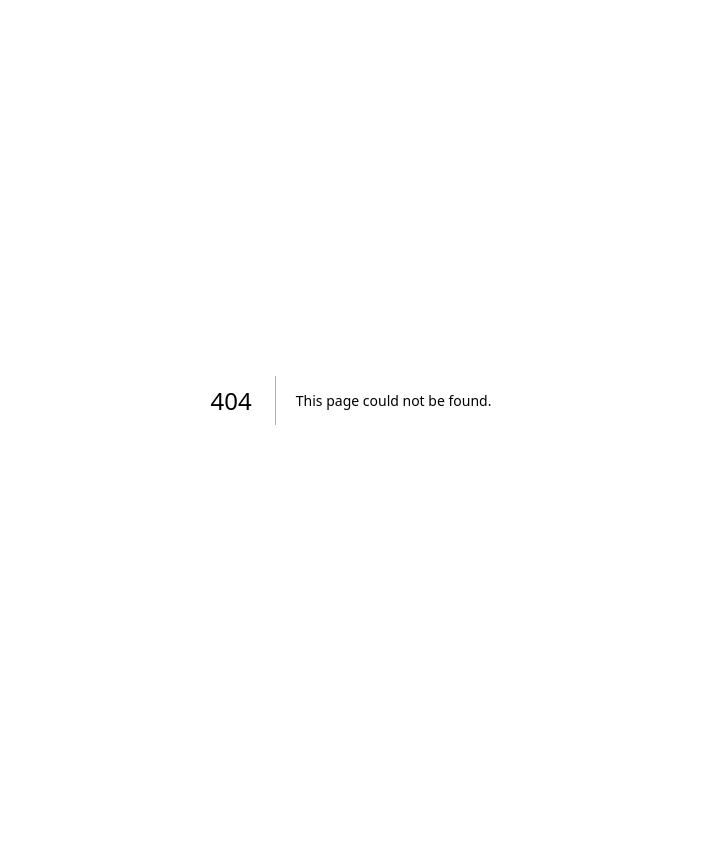
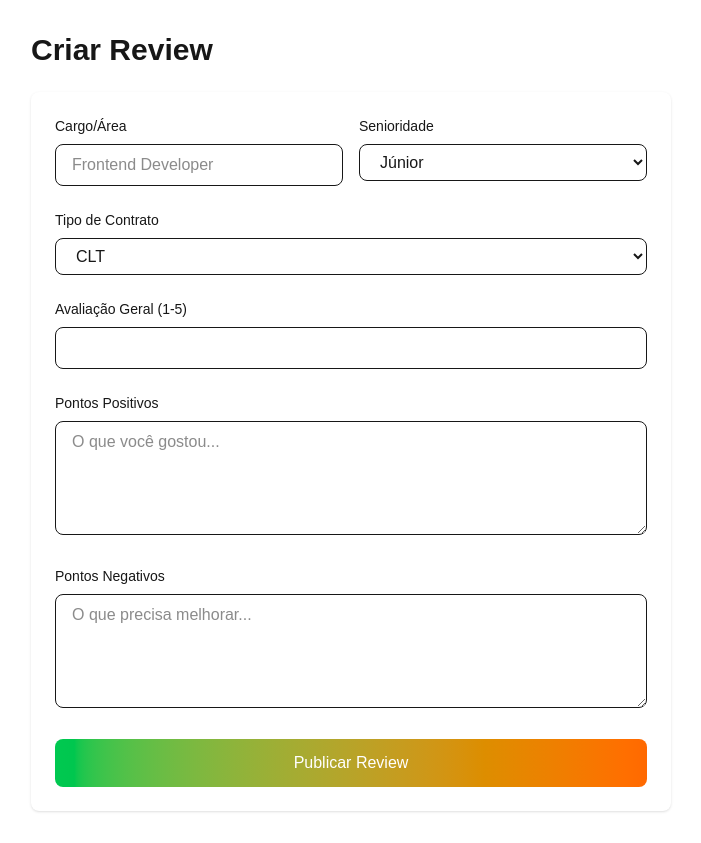
Before and after one commit to MrRafha/JobReviewers, a Next.js app: page /reviews/new in a window 1280 px wide. Before the commit this address had no page. Shown: the whole page, without its empty margins (289-990 px from the left). Before the commit the page ends 800 px from the top, so only its background shows below. Built offline with nearby package versions, Linux system fonts and the light colour scheme.

Commit message:
docs: adiciona guia de rotas e exemplos de páginas

```diff
--- /dev/null
+++ b/app/(auth)/login/page.tsx
@@ -0,0 +1,77 @@
+'use client';
+
+import { useState } from 'react';
+
+export default function LoginPage() {
+  const [email, setEmail] = useState('');
+  const [password, setPassword] = useState('');
+
+  const handleSubmit = (e: React.FormEvent) => {
+    e.preventDefault();
+    // TODO: Implementar login com NextAuth
+    console.log('Login:', { email, password });
+  };
+
+  return (
+    <div className="min-h-screen flex items-center justify-center bg-gray-50 px-4">
+      <div className="max-w-md w-full">
+        {/* Logo */}
+        <div className="text-center mb-8">
+          <h1 className="text-4xl font-bold bg-gradient-to-r from-green-500 to-orange-500 bg-clip-text text-transparent">
+            JR
+          </h1>
+          <p className="text-gray-600 mt-2">JobReviewers</p>
+        </div>
+
+        {/* Form */}
+        <div className="bg-white rounded-lg shadow-md p-8">
+          <h2 className="text-2xl font-bold mb-6">Login</h2>
+
+          <form onSubmit={handleSubmit} className="space-y-4">
+            <div>
+              <label className="block text-sm font-medium mb-2">
+                Email
+              </label>
+              <input
+                type="email"
+                value={email}
+                onChange={(e) => setEmail(e.target.value)}
+                className="w-full border rounded-lg px-4 py-2"
+                placeholder="seu@email.com"
+                required
+              />
+            </div>
+
+            <div>
+              <label className="block text-sm font-medium mb-2">
+                Senha
+              </label>
+              <input
+                type="password"
+                value={password}
+                onChange={(e) => setPassword(e.target.value)}
+                className="w-full border rounded-lg px-4 py-2"
+                placeholder="••••••••"
+                required
+              />
+            </div>
+
+            <button
+              type="submit"
+              className="w-full bg-gradient-to-r from-green-500 to-orange-500 text-white py-3 rounded-lg font-medium"
+            >
+              Entrar
+            </button>
+          </form>
+
+          <p className="text-center text-sm text-gray-600 mt-6">
+            Não tem conta?{' '}
+            <a href="/register" className="text-green-600 hover:underline">
+              Criar conta
+            </a>
+          </p>
+        </div>
+      </div>
+    </div>
+  );
+}
--- /dev/null
+++ b/app/admin/reports/page.tsx
@@ -0,0 +1,46 @@
+export default function AdminReportsPage() {
+  // TODO: Buscar denúncias do banco
+  // TODO: Verificar se usuário é admin (middleware)
+
+  return (
+    <div className="container mx-auto px-4 py-8">
+      <h1 className="text-3xl font-bold mb-6">Denúncias</h1>
+
+      <div className="bg-white rounded-lg shadow">
+        <div className="p-6">
+          <table className="w-full">
+            <thead>
+              <tr className="border-b">
+                <th className="text-left py-3 px-4">Review</th>
+                <th className="text-left py-3 px-4">Motivo</th>
+                <th className="text-left py-3 px-4">Data</th>
+                <th className="text-left py-3 px-4">Status</th>
+                <th className="text-left py-3 px-4">Ações</th>
+              </tr>
+            </thead>
+            <tbody>
+              <tr className="border-b">
+                <td className="py-3 px-4">#123</td>
+                <td className="py-3 px-4">Conteúdo inapropriado</td>
+                <td className="py-3 px-4">14/01/2026</td>
+                <td className="py-3 px-4">
+                  <span className="bg-yellow-100 text-yellow-800 px-2 py-1 rounded text-sm">
+                    Pendente
+                  </span>
+                </td>
+                <td className="py-3 px-4">
+                  <button className="text-red-600 hover:underline mr-4">
+                    Ocultar
+                  </button>
+                  <button className="text-gray-600 hover:underline">
+                    Ignorar
+                  </button>
+                </td>
+              </tr>
+            </tbody>
+          </table>
+        </div>
+      </div>
+    </div>
+  );
+}
--- /dev/null
+++ b/app/companies/[id]/loading.tsx
@@ -0,0 +1,15 @@
+export default function Loading() {
+  return (
+    <div className="container mx-auto px-4 py-8">
+      <div className="animate-pulse">
+        <div className="h-8 bg-gray-200 rounded w-1/3 mb-4"></div>
+        <div className="h-32 bg-gray-200 rounded mb-8"></div>
+        <div className="h-12 bg-gray-200 rounded w-48 mb-8"></div>
+        <div className="space-y-4">
+          <div className="h-40 bg-gray-200 rounded"></div>
+          <div className="h-40 bg-gray-200 rounded"></div>
+        </div>
+      </div>
+    </div>
+  );
+}
--- /dev/null
+++ b/app/companies/[id]/page.tsx
@@ -0,0 +1,44 @@
+import Link from 'next/link';
+
+// Exemplo de página de empresa
+// URL: /companies/google ou /companies/123
+
+interface CompanyPageProps {
+  params: {
+    id: string;
+  };
+}
+
+export default async function CompanyPage({ params }: CompanyPageProps) {
+  // TODO: Buscar empresa do banco
+  // const company = await getCompanyById(params.id);
+
+  return (
+    <div className="container mx-auto px-4 py-8">
+      <h1 className="text-3xl font-bold mb-4">
+        Empresa ID: {params.id}
+      </h1>
+
+      {/* Info da empresa */}
+      <div className="bg-white rounded-lg shadow p-6 mb-8">
+        <h2 className="text-xl font-semibold mb-2">Nome da Empresa</h2>
+        <p className="text-gray-600">São Paulo, SP</p>
+      </div>
+
+      {/* Botão para criar review */}
+      <Link
+        href={`/reviews/new?companyId=${params.id}`}
+        className="inline-block bg-gradient-to-r from-green-500 to-orange-500 text-white px-6 py-3 rounded-lg mb-8"
+      >
+        Avaliar Empresa
+      </Link>
+
+      {/* Lista de reviews */}
+      <h2 className="text-2xl font-bold mb-4">Reviews</h2>
+      <div className="space-y-4">
+        {/* ReviewCard components aqui */}
+        <p className="text-gray-500">Carregando reviews...</p>
+      </div>
+    </div>
+  );
+}
--- /dev/null
+++ b/app/reviews/new/page.tsx
@@ -0,0 +1,96 @@
+'use client';
+
+export default function NewReviewPage() {
+  // TODO: Pegar companyId dos query params
+  // const searchParams = useSearchParams();
+  // const companyId = searchParams.get('companyId');
+
+  return (
+    <div className="container mx-auto px-4 py-8 max-w-2xl">
+      <h1 className="text-3xl font-bold mb-6">Criar Review</h1>
+
+      <form className="bg-white rounded-lg shadow p-6 space-y-6">
+        {/* Cargo e Senioridade */}
+        <div className="grid grid-cols-2 gap-4">
+          <div>
+            <label className="block text-sm font-medium mb-2">
+              Cargo/Área
+            </label>
+            <input
+              type="text"
+              placeholder="Frontend Developer"
+              className="w-full border rounded-lg px-4 py-2"
+            />
+          </div>
+          <div>
+            <label className="block text-sm font-medium mb-2">
+              Senioridade
+            </label>
+            <select className="w-full border rounded-lg px-4 py-2">
+              <option value="jr">Júnior</option>
+              <option value="pl">Pleno</option>
+              <option value="sr">Sênior</option>
+            </select>
+          </div>
+        </div>
+
+        {/* Tipo de Contrato */}
+        <div>
+          <label className="block text-sm font-medium mb-2">
+            Tipo de Contrato
+          </label>
+          <select className="w-full border rounded-lg px-4 py-2">
+            <option value="clt">CLT</option>
+            <option value="pj">PJ</option>
+            <option value="estagio">Estágio</option>
+          </select>
+        </div>
+
+        {/* Avaliação */}
+        <div>
+          <label className="block text-sm font-medium mb-2">
+            Avaliação Geral (1-5)
+          </label>
+          {/* TODO: Componente de estrelas */}
+          <input
+            type="number"
+            min="1"
+            max="5"
+            className="w-full border rounded-lg px-4 py-2"
+          />
+        </div>
+
+        {/* Pontos Positivos */}
+        <div>
+          <label className="block text-sm font-medium mb-2">
+            Pontos Positivos
+          </label>
+          <textarea
+            rows={4}
+            placeholder="O que você gostou..."
+            className="w-full border rounded-lg px-4 py-2"
+          />
+        </div>
+
+        {/* Pontos Negativos */}
+        <div>
+          <label className="block text-sm font-medium mb-2">
+            Pontos Negativos
+          </label>
+          <textarea
+            rows={4}
+            placeholder="O que precisa melhorar..."
+            className="w-full border rounded-lg px-4 py-2"
+          />
+        </div>
+
+        <button
+          type="submit"
+          className="w-full bg-gradient-to-r from-green-500 to-orange-500 text-white py-3 rounded-lg font-medium"
+        >
+          Publicar Review
+        </button>
+      </form>
+    </div>
+  );
+}
```
Also changed, not shown: 1 other file (tests, documents, lock files or other folders).
